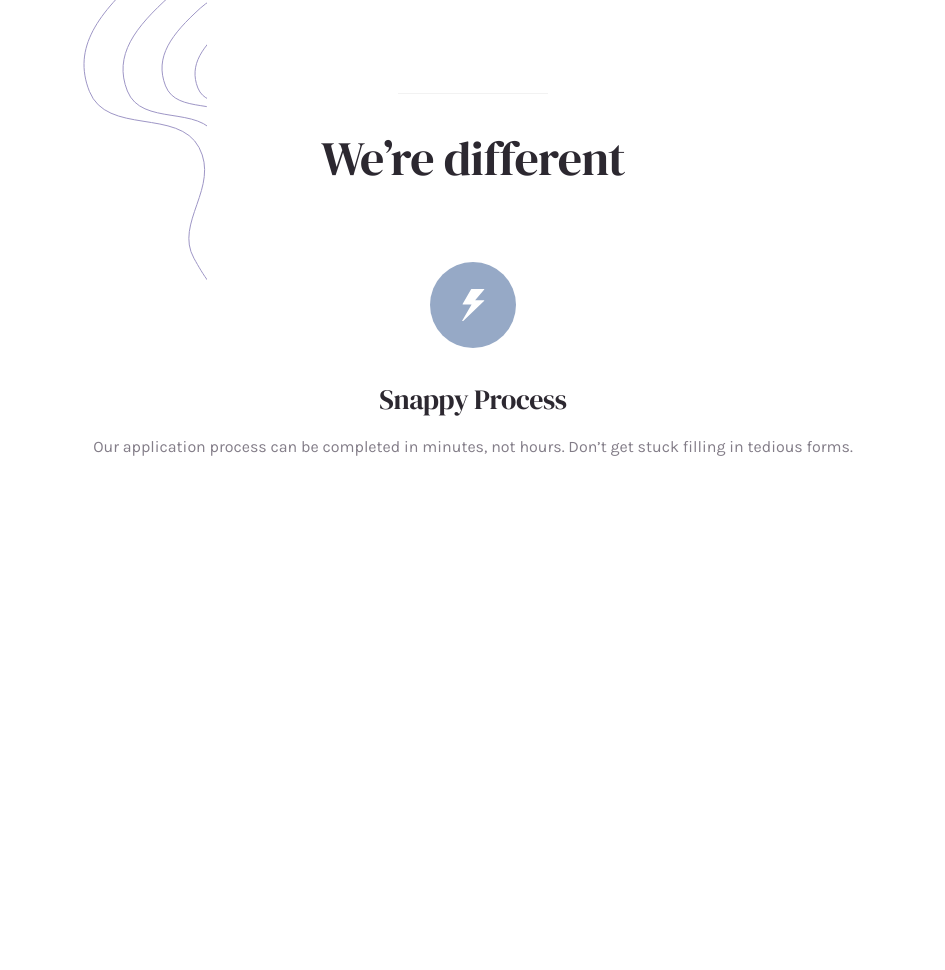
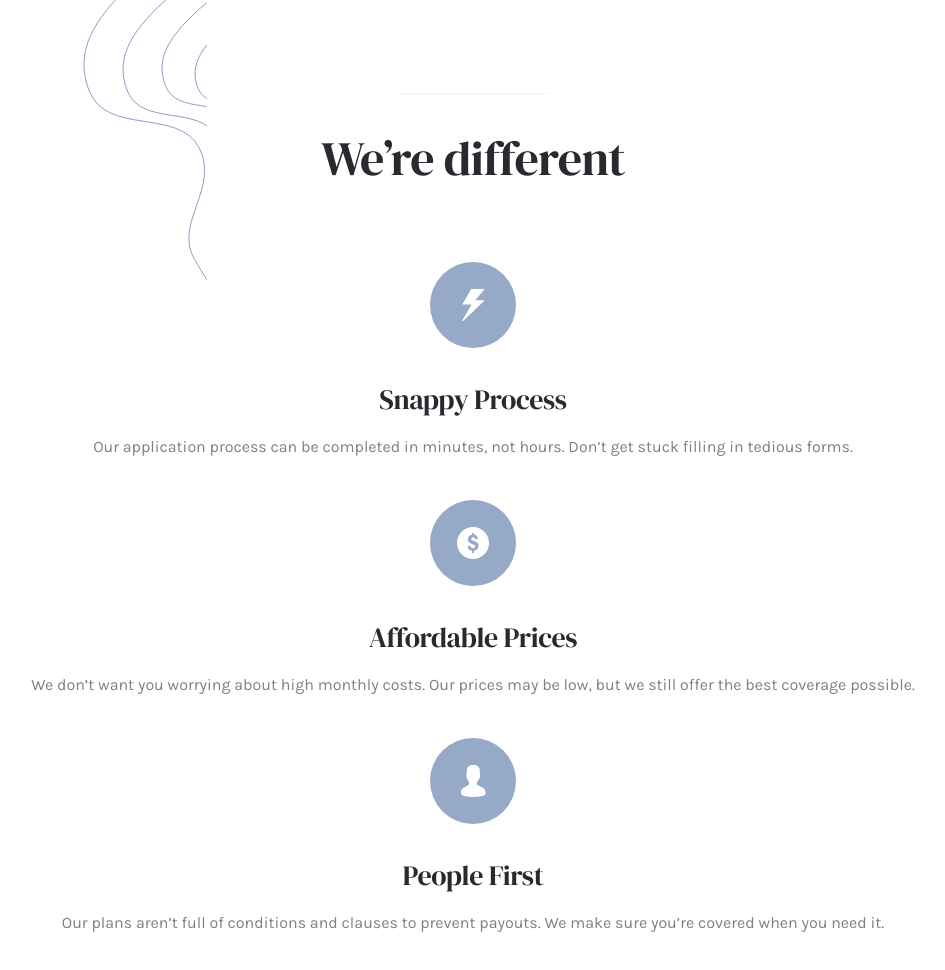
Before and after one commit to caarlosdamian/insure-landing-page, a plain HTML site: page index.html in a window 1280 px wide. Shown: the part 936-1906 px from the top of the page, without its empty margins (167-1112 px from the left). Before the commit the page ends 1536 px from the top, so only its background shows below. Drawn offline with Linux system fonts and the light colour scheme.

Commit message:
feat(sections): added new feature section

```diff
--- a/index.html
+++ b/index.html
@@ -1,16 +1,12 @@
 <!DOCTYPE html>
 <html lang="en">
+
 <head>
   <meta charset="UTF-8" />
   <meta name="viewport" content="width=device-width, initial-scale=1.0" />
   <!-- displays site properly based on user's device -->
 
-    <link
-      rel="icon"
-      type="image/png"
-      sizes="32x32"
-      href="./images/favicon-32x32.png"
-    />
+  <link rel="icon" type="image/png" sizes="32x32" href="./images/favicon-32x32.png" />
 
   <title>Insure landing page</title>
 
@@ -19,31 +15,23 @@
   <link rel="preconnect" href="https://fonts.gstatic.com" crossorigin />
   <link
     href="https://fonts.googleapis.com/css2?family=DM+Serif+Display:ital@0;1&family=Karla:ital,wght@0,200;0,300;0,400;0,500;0,600;0,700;0,800;1,200;1,300;1,400;1,500;1,600;1,700;1,800&display=swap"
-      rel="stylesheet"
-    />
+    rel="stylesheet" />
   <link rel="stylesheet" href="./styles.css" />
 </head>
+
 <body>
   <main>
     <div class="bg-right-img"></div>
 
     <header class="header-container">
       <img src="./images/logo.svg" alt="logo-img" class="header-logo" />
-        <img
-          src="./images/icon-hamburger.svg"
-          alt="hambuerger-menu"
-          class="header-hambuerger-menu"
-        />
+      <img src="./images/icon-hamburger.svg" alt="hambuerger-menu" class="header-hambuerger-menu" />
       <div class="menu-container" style="display: none">
         <span class="menu-option">HOW WE WORK</span>
         <span class="menu-option">BLOG</span>
         <span class="menu-option">ACCOUNT</span>
         <button class="menu-button button">VIEW PLANS</button>
-          <img
-            src="./images/bg-pattern-mobile-nav.svg"
-            alt="bg-patter-menu"
-            class="menu-pattern"
-          />
+        <img src="./images/bg-pattern-mobile-nav.svg" alt="bg-patter-menu" class="menu-pattern" />
       </div>
     </header>
     <section class="hero-container">
@@ -51,29 +39,26 @@
       <div class="hero-content">
         <div class="bg-left-img"></div>
         <h1 class="hero-title">Humanizing your insurance.</h1>
-          <span class="hero-text"
-            >Get your life insurance coverage easier and faster. We blend our
+        <span class="hero-text">Get your life insurance coverage easier and faster. We blend our
           expertise and technology to help you find the plan that’s right for
-            you. Ensure you and your loved ones are protected.</span
-          >
+          you. Ensure you and your loved ones are protected.</span>
         <button class="hero-button button">VIEW PLANS</button>
       </div>
     </section>
     <section class="features-container">
       <div class="feature-line"></div>
       <h1 class="feature-header">We’re different</h1>
-        <div class="feature-content">
-          <img
-            src="./images/icon-snappy-process.svg"
-            alt="check"
-            class="feature-img"
-          />
+      <div class="features-wrapper">
+
+      </div>
+      <!-- <div class="feature-content">
+        <img src="./images/icon-snappy-process.svg" alt="check" class="feature-img" />
         <span class="feature-title">Snappy Process</span>
         <article class="feature-description">
           Our application process can be completed in minutes, not hours.
           Don’t get stuck filling in tedious forms.
         </article>
-        </div>
+      </div> -->
     </section>
   </main>
   <!-- How we work Blog Account View plans Humanizing your insurance. Get your life
@@ -91,4 +76,5 @@
 
   <script src="./main.js"></script>
 </body>
+
 </html>
--- a/main.js
+++ b/main.js
@@ -1,10 +1,50 @@
 const hambuergerMenu = document.querySelector(".header-hambuerger-menu");
 const menuContainer = document.querySelector(".menu-container");
+const featureContainer = document.querySelector(".features-wrapper");
+let featureData = [
+ {
+  title: "Snappy Process",
+  img: "./images/icon-snappy-process.svg",
+  description:
+   "Our application process can be completed in minutes, not hours. Don’t get stuck filling in tedious forms.",
+ },
+ {
+  title: "Affordable Prices",
+  img: "./images/icon-affordable-prices.svg",
+  description:
+   "We don’t want you worrying about high monthly costs. Our prices may be low, but we still offer the best coverage possible.",
+ },
+ {
+  title: "People First",
+  img: "./images/icon-people-first.svg",
+  description:
+   "Our plans aren’t full of conditions and clauses to prevent payouts. We make sure you’re covered when you need it.",
+ },
+];
 let isOpen = false;
+
 hambuergerMenu.addEventListener("click", () => {
-  isOpen = !isOpen;
-  hambuergerMenu.src = isOpen
-    ? "./images/icon-close.svg"
-    : "./images/icon-hamburger.svg";
-  menuContainer.style.display = isOpen ? "flex" : "none";
+ isOpen = !isOpen;
+ hambuergerMenu.src = isOpen
+  ? "./images/icon-close.svg"
+  : "./images/icon-hamburger.svg";
+ menuContainer.style.display = isOpen ? "flex" : "none";
 });
+
+const displayFeatures = () => {
+ featureContainer.innerHTML = featureData
+  .map((item) => {
+   return `
+  <div class="feature-content">
+  <img src="${item.img}" alt="${item.title}" class="feature-img" />
+  <span class="feature-title">${item.title}</span>
+  <article class="feature-description">
+  ${item.description}
+  </article>
+</div>
+  `;
+  })
+  .join("");
+};
+
+displayFeatures();
--- a/styles.css
+++ b/styles.css
@@ -14,15 +14,10 @@
     --very-light-gray: hsl(0, 0%, 98%);
 }
 
-
 * {
     margin: 0;
     padding: 0;
     box-sizing: border-box;
-}
-
-body {
-    /* background: #2D2641; */
 }
 
 main {
@@ -86,7 +81,6 @@ main {
     bottom: 0;
 }
 
-
 .hero-container {
     height: 100%;
 }
@@ -149,8 +143,6 @@ main {
     z-index: 3;
 
 }
-
-
 
 .hero-text {
     font-family: 'Karla';
@@ -216,6 +208,13 @@ main {
 
 }
 
+.features-wrapper {
+    display: flex;
+    align-items: center;
+    justify-content: center;
+    flex-direction: column;
+    gap: 40px;
+}
 
 .feature-img {
     height: 86px;
```
Lines whose indentation alone changed are shown as unchanged.
